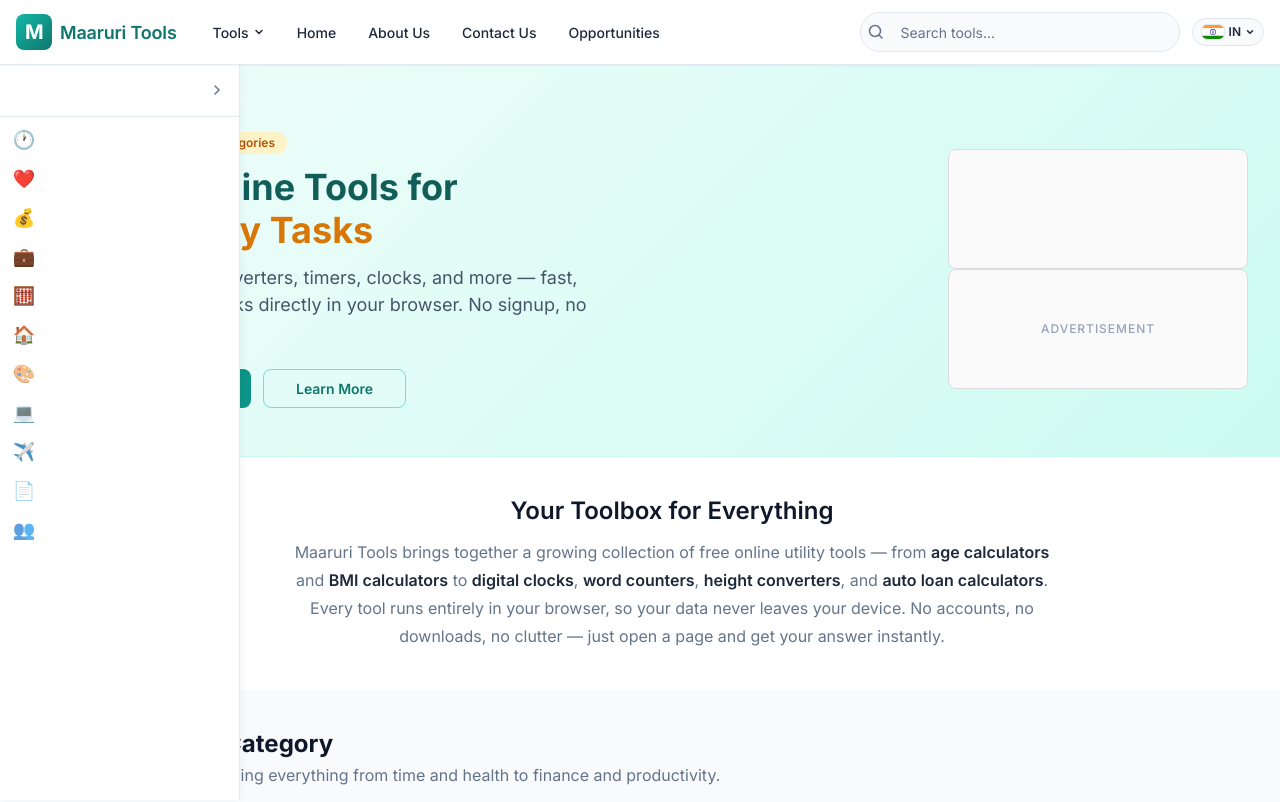
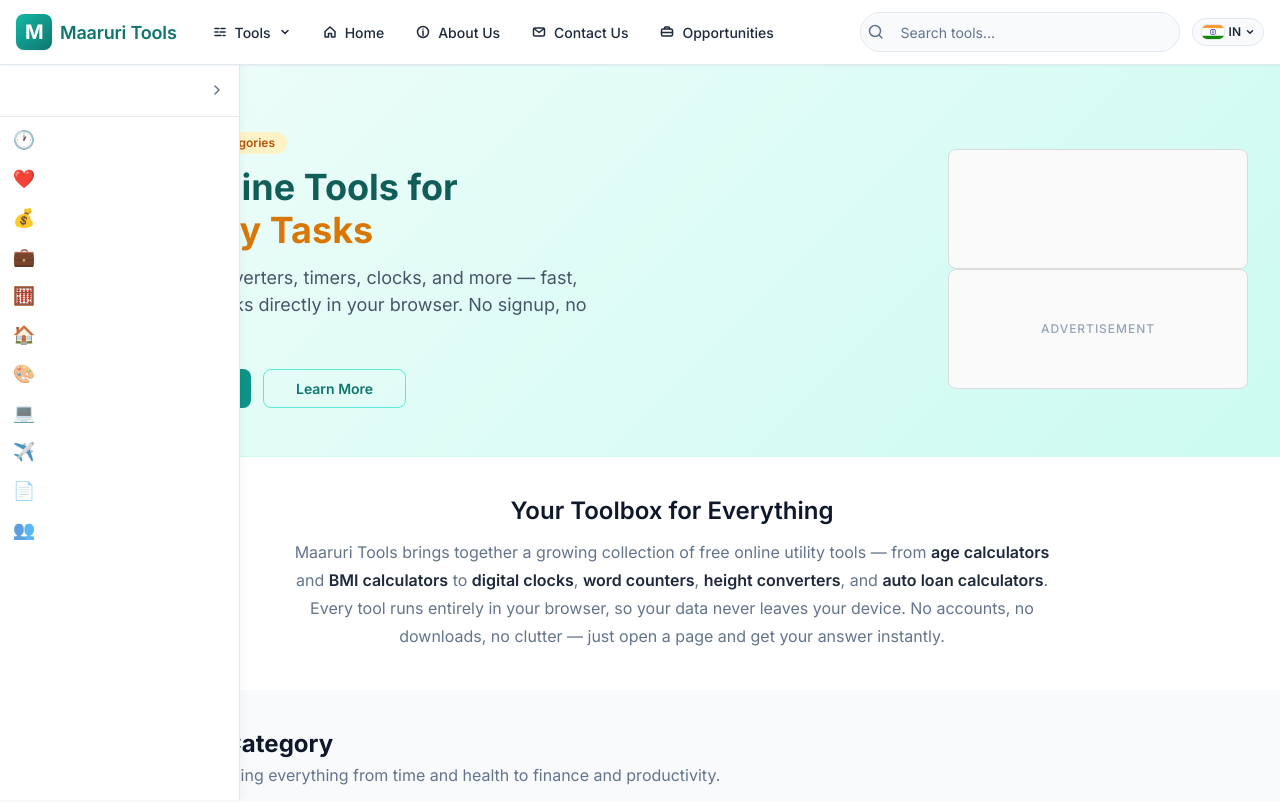
Before and after one commit to maaruriprojects/maaruri-tools-v1, an Angular app in the folder client/: page / in a window 1280 px wide. Shown: the top 802 px of the page. Built offline with nearby package versions, Linux system fonts and the light colour scheme.

Commit message:
Add icons to header navigation

```diff
--- a/client/src/app/layout/header/header.html
+++ b/client/src/app/layout/header/header.html
@@ -21,6 +21,9 @@
           (click)="toggleToolsDropdown()"
           [class.is-open]="toolsDropdownOpen()"
         >
+          <svg class="mt-header__nav-icon" width="14" height="14" viewBox="0 0 14 14" fill="none">
+            <path d="M2 3.5H6M8 3.5H12M2 7H5M7 7H12M2 10.5H8M10 10.5H12" stroke="currentColor" stroke-width="1.5" stroke-linecap="round"/>
+          </svg>
           Tools
           <svg class="mt-header__chevron" width="12" height="12" viewBox="0 0 12 12" fill="none">
             <path d="M3 4.5L6 7.5L9 4.5" stroke="currentColor" stroke-width="1.5" stroke-linecap="round" stroke-linejoin="round"/>
@@ -86,7 +89,36 @@
       </div>
 
       @for (item of navItems; track item.link) {
-        <a class="mt-header__nav-link" [routerLink]="item.link">{{ item.label }}</a>
+        <a class="mt-header__nav-link" [routerLink]="item.link">
+          @switch (item.icon) {
+            @case ('home') {
+              <svg class="mt-header__nav-icon" width="14" height="14" viewBox="0 0 14 14" fill="none">
+                <path d="M2 6.5L7 2L12 6.5V11.5C12 11.7761 11.7761 12 11.5 12H8.5V8.5H5.5V12H2.5C2.2239 12 2 11.7761 2 11.5V6.5Z" stroke="currentColor" stroke-width="1.5" stroke-linecap="round" stroke-linejoin="round"/>
+              </svg>
+            }
+            @case ('info') {
+              <svg class="mt-header__nav-icon" width="14" height="14" viewBox="0 0 14 14" fill="none">
+                <circle cx="7" cy="7" r="5.5" stroke="currentColor" stroke-width="1.5"/>
+                <path d="M7 6V10.5" stroke="currentColor" stroke-width="1.5" stroke-linecap="round"/>
+                <circle cx="7" cy="4" r="0.75" fill="currentColor"/>
+              </svg>
+            }
+            @case ('envelope') {
+              <svg class="mt-header__nav-icon" width="14" height="14" viewBox="0 0 14 14" fill="none">
+                <rect x="1.5" y="3" width="11" height="8" rx="1.5" stroke="currentColor" stroke-width="1.5"/>
+                <path d="M2.5 4L7 7.5L11.5 4" stroke="currentColor" stroke-width="1.5" stroke-linecap="round" stroke-linejoin="round"/>
+              </svg>
+            }
+            @case ('briefcase') {
+              <svg class="mt-header__nav-icon" width="14" height="14" viewBox="0 0 14 14" fill="none">
+                <rect x="1.5" y="4" width="11" height="7" rx="1.5" stroke="currentColor" stroke-width="1.5"/>
+                <path d="M4.5 4V3C4.5 2.44772 4.94772 2 5.5 2H8.5C9.05228 2 9.5 2.44772 9.5 3V4" stroke="currentColor" stroke-width="1.5" stroke-linecap="round"/>
+                <path d="M1.5 7.5H12.5" stroke="currentColor" stroke-width="1.5" stroke-linecap="round"/>
+              </svg>
+            }
+          }
+          {{ item.label }}
+        </a>
       }
     </nav>
 
@@ -238,7 +270,12 @@
       </div>
 
       <nav class="mt-mobile-menu__nav">
-        <a class="mt-mobile-menu__link" routerLink="/" (click)="closeMobileMenu()">Home</a>
+        <a class="mt-mobile-menu__link" routerLink="/" (click)="closeMobileMenu()">
+          <svg class="mt-mobile-menu__icon" width="16" height="16" viewBox="0 0 14 14" fill="none">
+            <path d="M2 6.5L7 2L12 6.5V11.5C12 11.7761 11.7761 12 11.5 12H8.5V8.5H5.5V12H2.5C2.2239 12 2 11.7761 2 11.5V6.5Z" stroke="currentColor" stroke-width="1.5" stroke-linecap="round" stroke-linejoin="round"/>
+          </svg>
+          Home
+        </a>
         <div class="mt-mobile-menu__section">
           <span class="mt-mobile-menu__section-title">Tools</span>
           <a class="mt-mobile-menu__sublink" routerLink="/time-date-tools" (click)="closeMobileMenu()">Time & Date</a>
@@ -253,9 +290,29 @@
           <a class="mt-mobile-menu__sublink" routerLink="/document-language-tools" (click)="closeMobileMenu()">Document & Language</a>
           <a class="mt-mobile-menu__sublink" routerLink="/personal-social-tools" (click)="closeMobileMenu()">Personal & Social</a>
         </div>
-        <a class="mt-mobile-menu__link" routerLink="/about" (click)="closeMobileMenu()">About Us</a>
-        <a class="mt-mobile-menu__link" routerLink="/contact" (click)="closeMobileMenu()">Contact Us</a>
-        <a class="mt-mobile-menu__link" routerLink="/opportunities" (click)="closeMobileMenu()">Opportunities</a>
+        <a class="mt-mobile-menu__link" routerLink="/about" (click)="closeMobileMenu()">
+          <svg class="mt-mobile-menu__icon" width="16" height="16" viewBox="0 0 14 14" fill="none">
+            <circle cx="7" cy="7" r="5.5" stroke="currentColor" stroke-width="1.5"/>
+            <path d="M7 6V10.5" stroke="currentColor" stroke-width="1.5" stroke-linecap="round"/>
+            <circle cx="7" cy="4" r="0.75" fill="currentColor"/>
+          </svg>
+          About Us
+        </a>
+        <a class="mt-mobile-menu__link" routerLink="/contact" (click)="closeMobileMenu()">
+          <svg class="mt-mobile-menu__icon" width="16" height="16" viewBox="0 0 14 14" fill="none">
+            <rect x="1.5" y="3" width="11" height="8" rx="1.5" stroke="currentColor" stroke-width="1.5"/>
+            <path d="M2.5 4L7 7.5L11.5 4" stroke="currentColor" stroke-width="1.5" stroke-linecap="round" stroke-linejoin="round"/>
+          </svg>
+          Contact Us
+        </a>
+        <a class="mt-mobile-menu__link" routerLink="/opportunities" (click)="closeMobileMenu()">
+          <svg class="mt-mobile-menu__icon" width="16" height="16" viewBox="0 0 14 14" fill="none">
+            <rect x="1.5" y="4" width="11" height="7" rx="1.5" stroke="currentColor" stroke-width="1.5"/>
+            <path d="M4.5 4V3C4.5 2.44772 4.94772 2 5.5 2H8.5C9.05228 2 9.5 2.44772 9.5 3V4" stroke="currentColor" stroke-width="1.5" stroke-linecap="round"/>
+            <path d="M1.5 7.5H12.5" stroke="currentColor" stroke-width="1.5" stroke-linecap="round"/>
+          </svg>
+          Opportunities
+        </a>
       </nav>
     </div>
   }
--- a/client/src/app/layout/header/header.scss
+++ b/client/src/app/layout/header/header.scss
@@ -71,7 +71,7 @@
 .mt-header__nav-link {
   display: inline-flex;
   align-items: center;
-  gap: var(--mt-space-2);
+  gap: var(--mt-space-3);
   padding: var(--mt-space-2) var(--mt-space-3);
   font-size: var(--mt-text-sm);
   font-weight: var(--mt-font-medium);
@@ -92,6 +92,11 @@
     color: var(--mt-primary);
     background: var(--mt-primary-50);
   }
+}
+
+.mt-header__nav-icon {
+  flex-shrink: 0;
+  color: inherit;
 }
 
 .mt-header__chevron {
@@ -553,7 +558,9 @@
   }
 
   &__link {
-    display: block;
+    display: flex;
+    align-items: center;
+    gap: var(--mt-space-3);
     padding: var(--mt-space-3) var(--mt-space-4);
     font-size: var(--mt-text-base);
     font-weight: var(--mt-font-medium);
@@ -566,6 +573,11 @@
       background: var(--mt-primary-50);
       color: var(--mt-primary-700);
     }
+  }
+
+  &__icon {
+    flex-shrink: 0;
+    color: inherit;
   }
 
   &__section {
--- a/client/src/app/layout/header/header.ts
+++ b/client/src/app/layout/header/header.ts
@@ -10,6 +10,7 @@
 interface NavItem {
   label: string;
   link: string;
+  icon: 'home' | 'info' | 'envelope' | 'briefcase';
 }
 
 @Component({
@@ -33,10 +34,10 @@
   readonly currencySymbol = this.localeService.currencySymbol;
 
   readonly navItems: NavItem[] = [
-    { label: 'Home', link: '/' },
-    { label: 'About Us', link: '/about' },
-    { label: 'Contact Us', link: '/contact' },
-    { label: 'Opportunities', link: '/opportunities' },
+    { label: 'Home', link: '/', icon: 'home' },
+    { label: 'About Us', link: '/about', icon: 'info' },
+    { label: 'Contact Us', link: '/contact', icon: 'envelope' },
+    { label: 'Opportunities', link: '/opportunities', icon: 'briefcase' },
   ];
 
   readonly toolsMenuCategories = signal<Category[]>([]);
```
